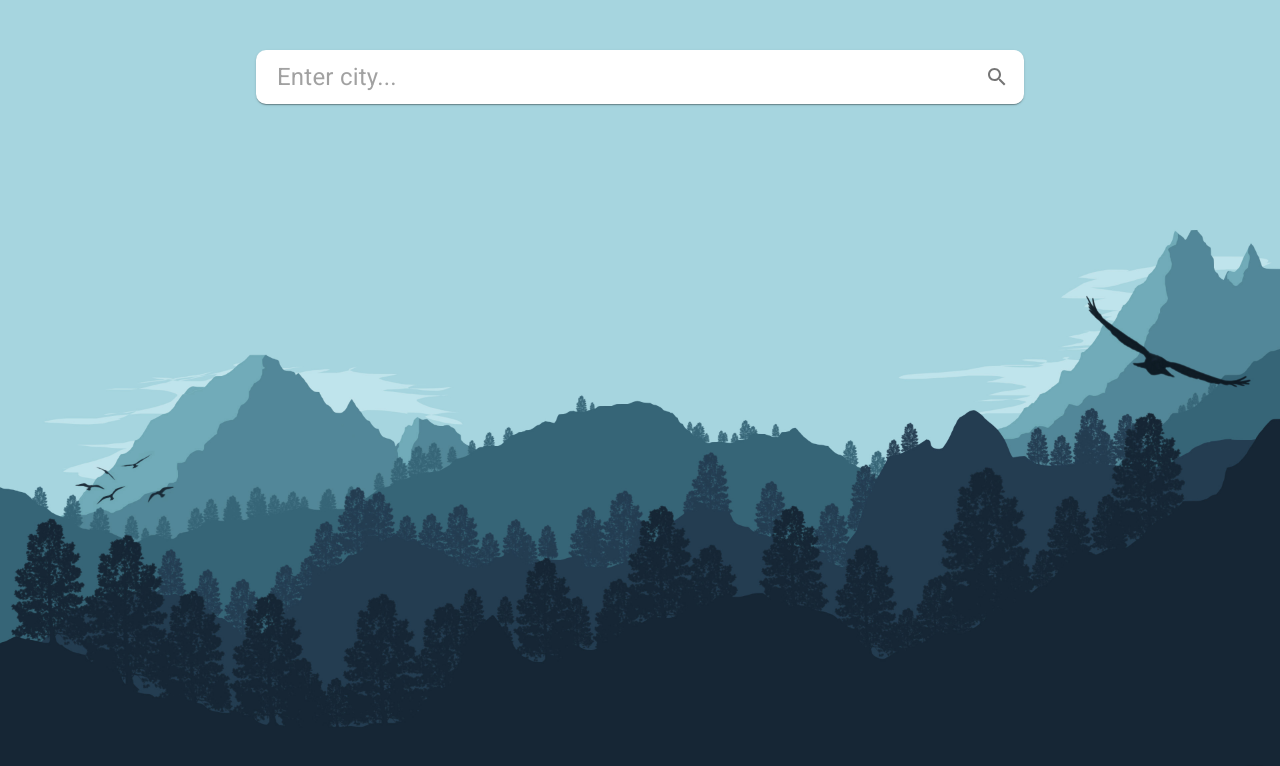
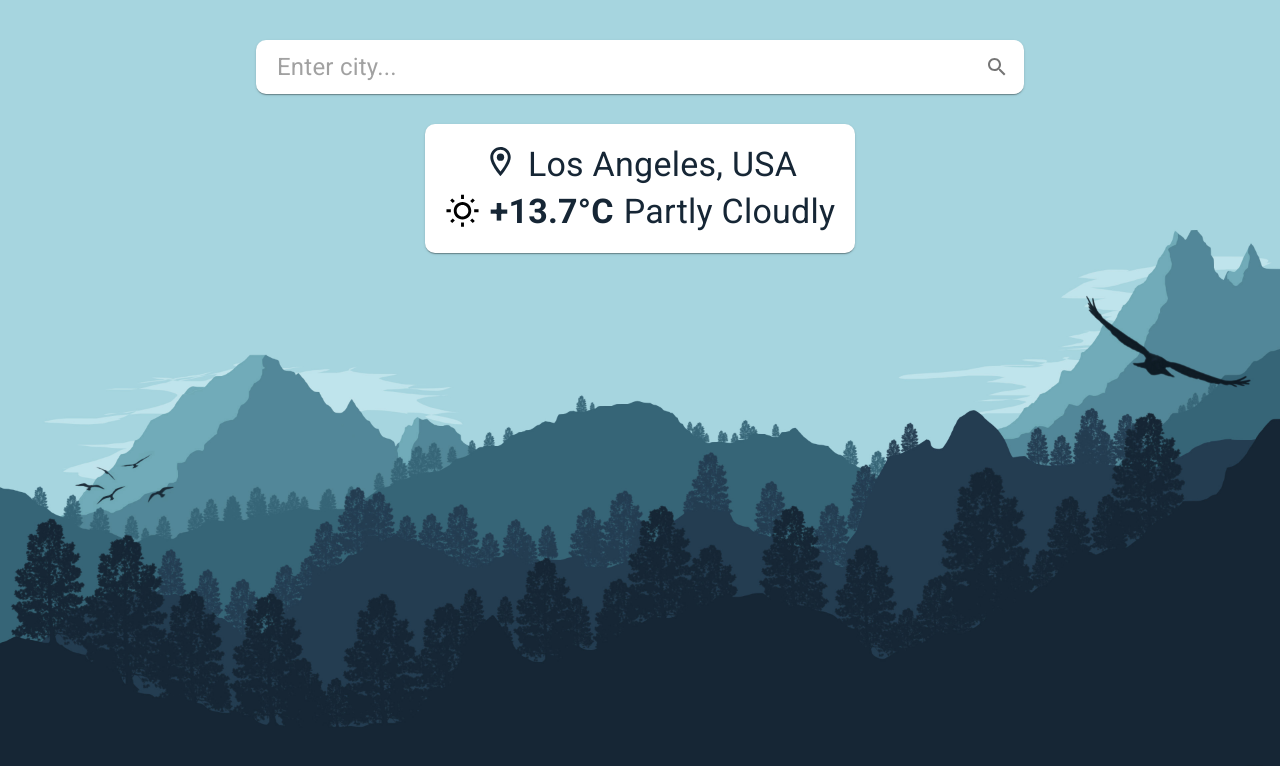
Before and after one commit to valkoshkin/react-weather-app, a React (Create React App) app: page / in a window 1280 px wide. Shown: the top 766 px of the page. Built offline with nearby package versions, Linux system fonts and the light colour scheme.

Commit message:
Добавлен компонент отображения текущей погоды

```diff
--- a/src/App.js
+++ b/src/App.js
@@ -1,10 +1,12 @@
 import React from "react";
-import { CityInput } from "./components/CityInput";
+import { CityInput } from "./components/CityInput/CityInput";
+import { CurrentForecast } from "./components/CurrentForecast/CurrentForecast";
 
 function App() {
   return (
     <div className="wrapper">
       <CityInput />
+      <CurrentForecast />
     </div>
   );
 }
--- a/src/components/CityInput.js
+++ b/src/components/CityInput/CityInput.js
@@ -8,7 +8,7 @@ import SearchIcon from "@material-ui/icons/Search";
 const useStyles = makeStyles((theme) => ({
   root: {
     padding: "5px",
-    marginTop: "50px",
+    marginTop: "40px",
     display: "flex",
     alignItems: "center",
     backgroundColor: "#ffffff",
--- /dev/null
+++ b/src/components/CurrentForecast/CurrentForecast.css
@@ -0,0 +1,27 @@
+.current-forecast {
+    display: flex;
+    flex-direction: column;
+    align-items: center;
+    padding: 20px;
+    margin: 30px 0;
+    background: #ffffff;
+    border-radius: 10px;
+    max-width: 60%;
+    min-width: 300px;
+    box-shadow: 0 2px 1px -1px rgba(0,0,0,0.2), 0 1px 1px 0 rgba(0,0,0,0.14), 0 1px 3px 0 rgba(0,0,0,0.12);
+}
+
+.current-forecast:hover {
+    box-shadow: 0 1px 6px 2px rgba(0, 0, 0, 0.25);
+    transition: box-shadow 100ms cubic-bezier(0.4, 0, 0.2, 1) 0ms;
+}
+
+.current-forecast-location {
+    display: flex;
+}
+
+.current-forecast-weather {
+    display: flex;
+    margin-top: 5px;
+    align-items: center;
+}
--- /dev/null
+++ b/src/components/CurrentForecast/CurrentForecast.js
@@ -0,0 +1,44 @@
+import React from "react";
+import { Typography } from "@material-ui/core";
+import "./CurrentForecast.css";
+import { LocationOnOutlined, WbSunnyOutlined } from "@material-ui/icons";
+import makeStyles from "@material-ui/core/styles/makeStyles";
+
+const useStyles = makeStyles(() => ({
+  typography: {
+    marginLeft: "10px",
+    color: "#162635",
+  },
+  temperature: {
+    marginLeft: "10px",
+    color: "#162635",
+    fontWeight: "bold",
+  },
+  icon: {
+    color: "#162635",
+  },
+}));
+
+export const CurrentForecast = ({ ...props }) => {
+  const styles = useStyles();
+
+  return (
+    <div className="current-forecast">
+      <div className="current-forecast-location">
+        <LocationOnOutlined className={styles.icon} fontSize="large" />
+        <Typography className={styles.typography} variant="h4">
+          Los Angeles, USA
+        </Typography>
+      </div>
+      <div className="current-forecast-weather">
+        <WbSunnyOutlined fontSize="large" />
+        <Typography className={`${styles.temperature}`} variant="h4">
+          +13.7°C
+        </Typography>
+        <Typography className={styles.typography} variant="h4">
+          Partly Cloudly
+        </Typography>
+      </div>
+    </div>
+  );
+};
```
